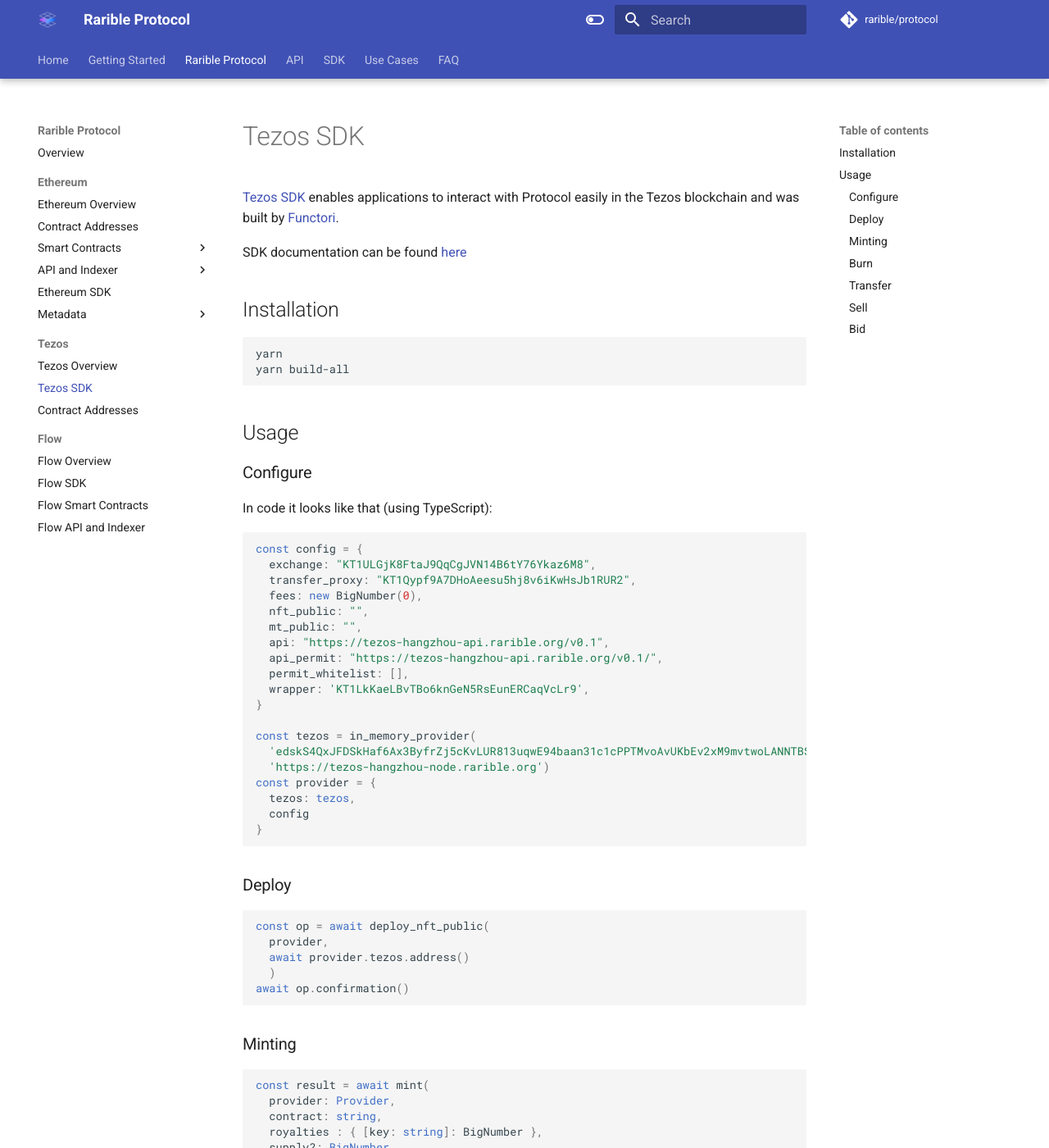
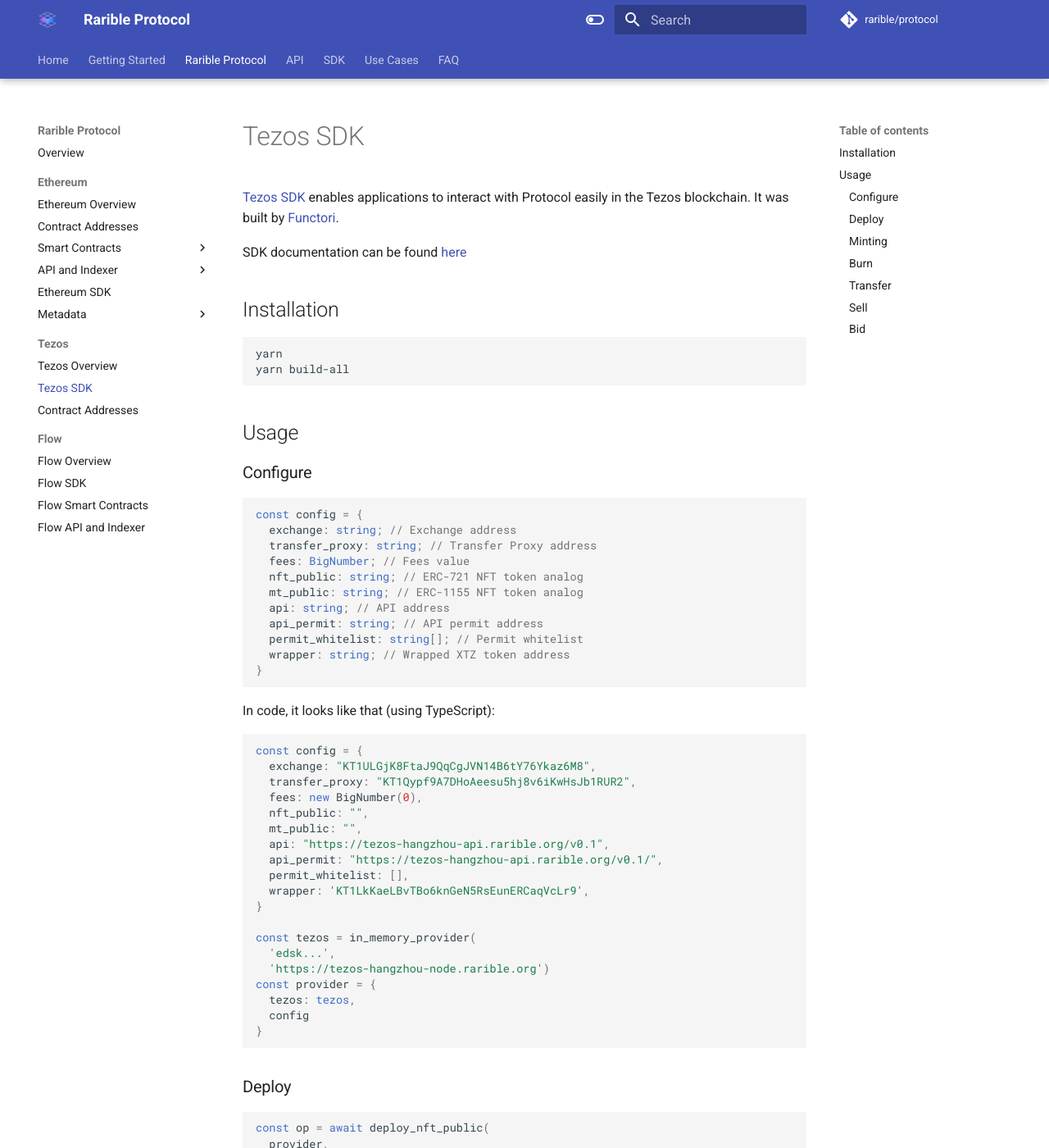
Before and after one commit to rarible/protocol, an MkDocs documentation site: the page built from docs/tezos/tezos-sdk.md, in a window 1280 px wide and 1400 px high. Shown: the whole window at 82% size. Built offline with MkDocs 1.6.1 and Material for MkDocs 9.7.7, drawn with Linux system fonts in a browser that asks for light colours; comment, search, counter and statistics services are not loaded.

Commit message:
feature: add configure code

````diff
--- a/docs/tezos/tezos-sdk.md
+++ b/docs/tezos/tezos-sdk.md
@@ -5,7 +5,7 @@
 
 # Tezos SDK
 
-[Tezos SDK](https://github.com/rarible/tezos-sdk) enables applications to interact with Protocol easily in the Tezos blockchain and was built by [Functori](https://www.functori.com/).
+[Tezos SDK](https://github.com/rarible/tezos-sdk) enables applications to interact with Protocol easily in the Tezos blockchain. It was built by [Functori](https://www.functori.com/).
 
 SDK documentation can be found [here](https://tezos-paris-hub.gitlab.io/rarible/rarible-backend/)
 
@@ -20,7 +20,21 @@
 
 ### Configure
 
-In code it looks like that (using TypeScript):
+```ts
+const config = {
+  exchange: string; // Exchange address
+  transfer_proxy: string; // Transfer Proxy address
+  fees: BigNumber; // Fees value
+  nft_public: string; // ERC-721 NFT token analog
+  mt_public: string; // ERC-1155 NFT token analog
+  api: string; // API address
+  api_permit: string; // API permit address
+  permit_whitelist: string[]; // Permit whitelist
+  wrapper: string; // Wrapped XTZ token address
+}
+```
+
+In code, it looks like that (using TypeScript):
 
 ```ts
 const config = {
@@ -36,7 +50,7 @@
 }
 
 const tezos = in_memory_provider(
-  'edskS4QxJFDSkHaf6Ax3ByfrZj5cKvLUR813uqwE94baan31c1cPPTMvoAvUKbEv2xM9mvtwoLANNTBSdyZf3CCyN2re7qZyi3',
+  'edsk...',
   'https://tezos-hangzhou-node.rarible.org')
 const provider = {
   tezos: tezos,
````
